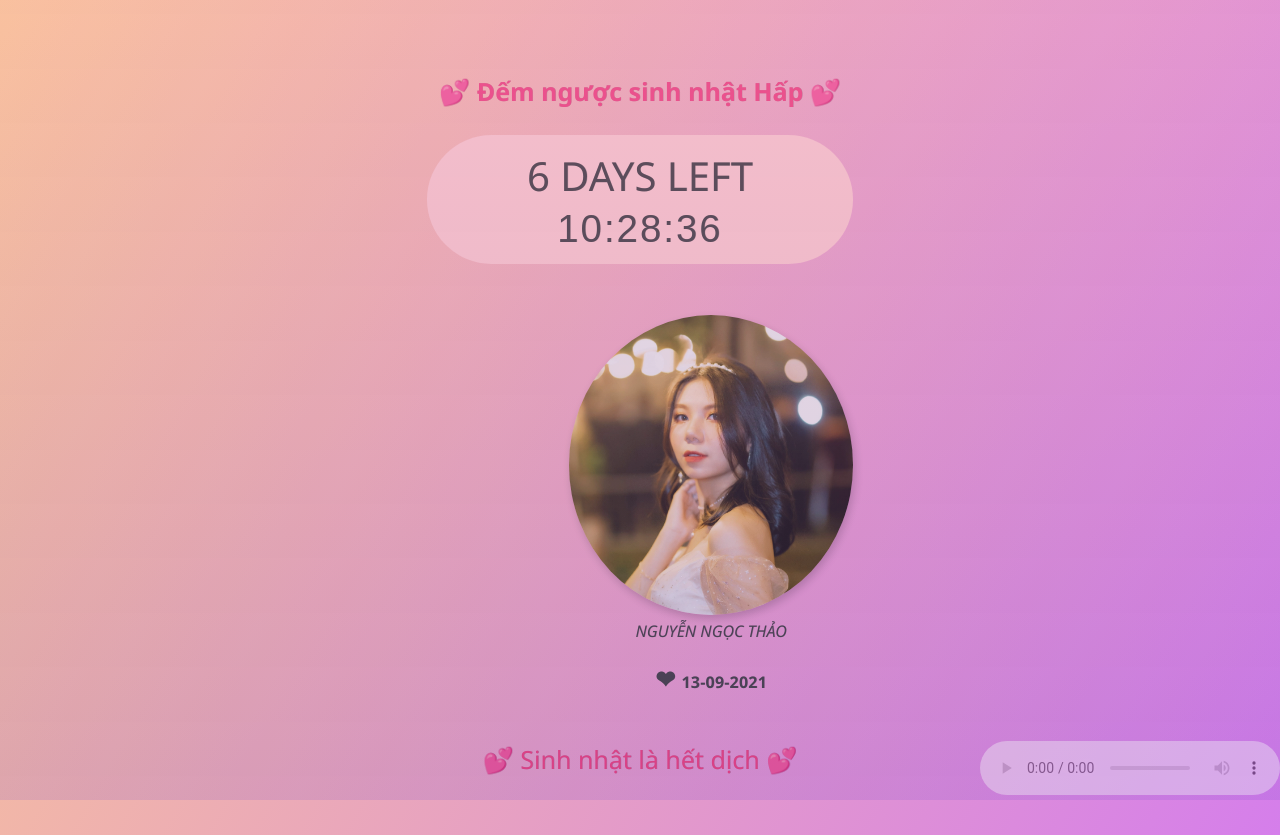
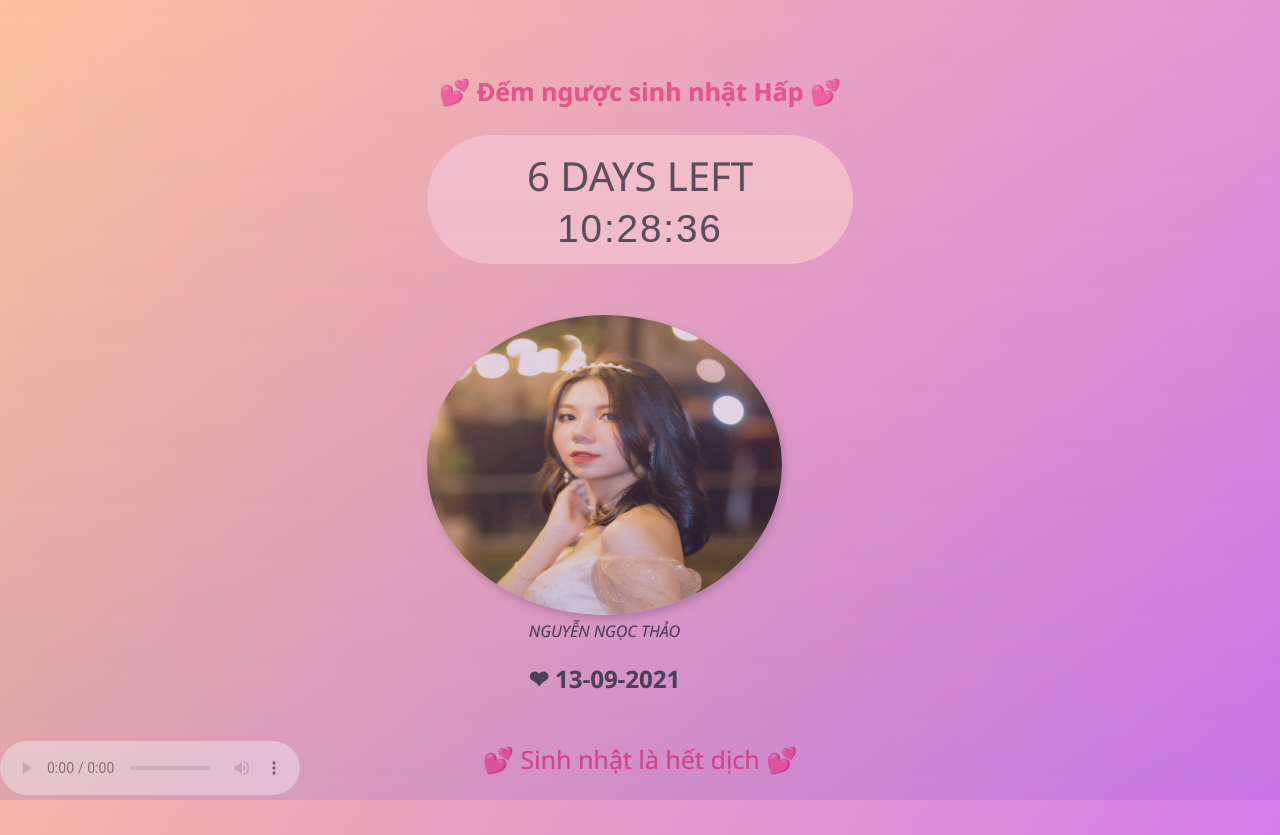
Before and after one commit to ductang911/sn1309.github.io, a plain HTML site: page index.html in a window 1280 px wide. Drawn offline with Linux system fonts and the light colour scheme.

Commit message:
Update count.css

```diff
--- a/count.css
+++ b/count.css
@@ -77,24 +77,16 @@ time {
       margin-top: 2.6rem;
 }
 
-#heart {
-      display: grid;
-      grid-template-rows: 2;
-      font-size: 250px;
-      color: #b90d46;
-      align-self: center;
-      padding-bottom: 2.6rem;
+
+#anni {
+      font-size: 20px;
+      letter-spacing: 0.2px;
       text-align: center;
-
-}
-
-anni {
-      font-size: 16px;
-      letter-spacing: 0.2px;
+      padding-bottom: 0%;
 }
 
 #info .one {
-      grid-column: 6 / 10;
+      grid-column: 4 / 9;
       text-align: center;
       align-self: center;
 }
@@ -113,7 +105,7 @@ footer {
       z-index: 1000;
       opacity: .4;
       bottom: 0%;
-      right: 0%;
+      left: 0%;
 }
 
 #mask {
```
